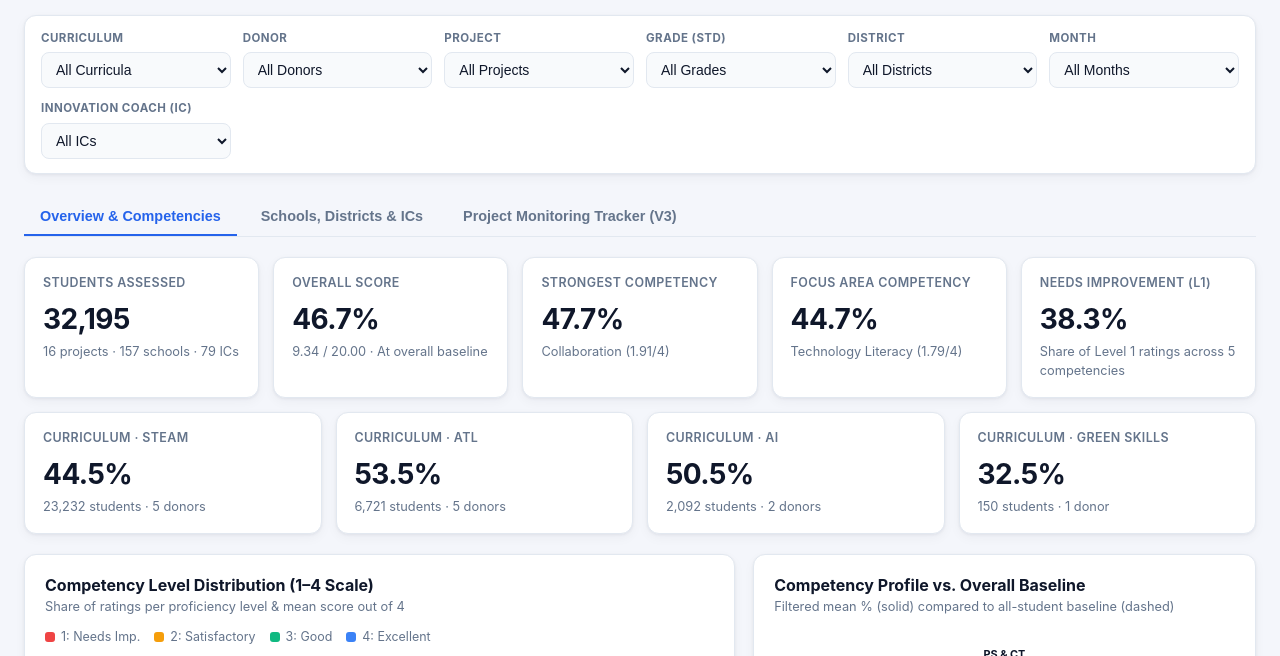
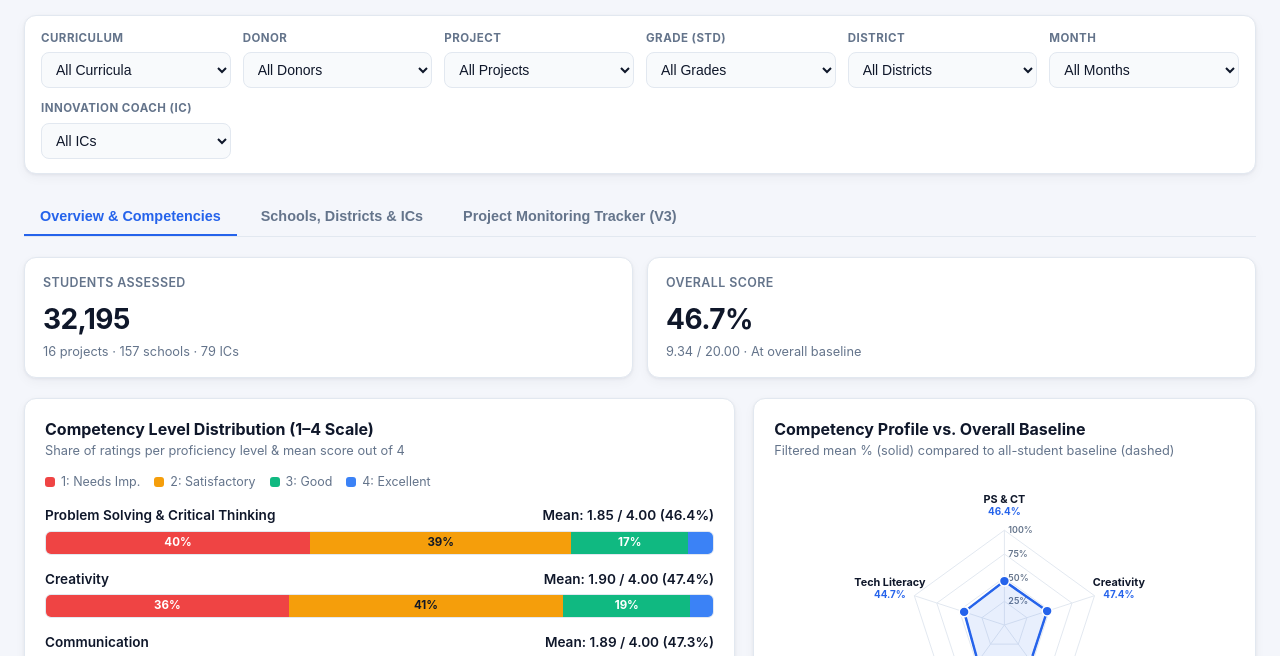
Before and after one commit to aadmane/rubric, a plain HTML site: page index.html in a window 1280 px wide. Shown: the part 82-738 px from the top of the page. Drawn offline with Linux system fonts and the light colour scheme.

Commit message:
Remove extra KPI and curriculum boxes

```diff
--- a/index.html
+++ b/index.html
@@ -300,7 +300,6 @@
   <!-- TAB 1: OVERVIEW -->
   <section id="tab-overview" class="tab-panel active" role="tabpanel">
     <div class="kpi-grid" id="kpiGrid"></div>
-    <div class="kpi-grid" id="currGrid" style="margin-top:-6px"></div>
 
     <div class="grid-2">
       <div class="card col-7">
@@ -637,11 +636,6 @@ function getFilteredRecords() {
 }
 
 function renderKPIs(st) {
-  let bestIdx = 0, lowIdx = 0;
-  st.pcts.forEach((p, i) => {
-    if (p > st.pcts[bestIdx]) bestIdx = i;
-    if (p < st.pcts[lowIdx]) lowIdx = i;
-  });
   const delta = (st.overallPct - BASELINE.overallPct) * 100;
   const deltaStr = Math.abs(delta) < 0.05 ? "At overall baseline" : `${delta > 0 ? "+" : ""}${delta.toFixed(1)} pp vs. baseline`;
 
@@ -655,21 +649,6 @@ function renderKPIs(st) {
       <div class="kpi-label">Overall Score</div>
       <div class="kpi-value">${fmtPct(st.overallPct)}</div>
       <div class="kpi-sub">${st.overallMean20.toFixed(2)} / 20.00 · ${deltaStr}</div>
-    </div>
-    <div class="kpi-card">
-      <div class="kpi-label">Strongest Competency</div>
-      <div class="kpi-value">${fmtPct(st.pcts[bestIdx])}</div>
-      <div class="kpi-sub">${COMP_LABELS[bestIdx]} (${st.means[bestIdx].toFixed(2)}/4)</div>
-    </div>
-    <div class="kpi-card">
-      <div class="kpi-label">Focus Area Competency</div>
-      <div class="kpi-value">${fmtPct(st.pcts[lowIdx])}</div>
-      <div class="kpi-sub">${COMP_LABELS[lowIdx]} (${st.means[lowIdx].toFixed(2)}/4)</div>
-    </div>
-    <div class="kpi-card">
-      <div class="kpi-label">Needs Improvement (L1)</div>
-      <div class="kpi-value">${fmtPct(st.l1Rate)}</div>
-      <div class="kpi-sub">Share of Level 1 ratings across 5 competencies</div>
     </div>
   `;
 }
@@ -1158,48 +1137,6 @@ function renderTracker() {
   `).join("");
 }
 
-function renderCurrCards() {
-  const baseRows = DATA.records.filter(r =>
-    (state.grade === "ALL" || r.g === state.grade) &&
-    (state.district === "ALL" || r.d === state.district) &&
-    (state.month === "ALL" || r.m === state.month) &&
-    (state.ic === "ALL" || r.ic === state.ic)
-  );
-  const byCurr = new Map();
-  for (const r of baseRows) {
-    if (!byCurr.has(r.c)) byCurr.set(r.c, { n: 0, total: 0, donors: new Set() });
-    const item = byCurr.get(r.c);
-    item.n += r.n;
-    item.total += r.sum.reduce((a, b) => a + b, 0);
-    item.donors.add(r.dn);
-  }
-  const order = ["STEAM", "ATL", "AI", "Green Skills"];
-  const list = [...byCurr.entries()].sort((a, b) => {
-    const ia = order.indexOf(a[0]), ib = order.indexOf(b[0]);
-    return (ia === -1 ? 99 : ia) - (ib === -1 ? 99 : ib);
-  });
-  document.getElementById("currGrid").innerHTML = list.map(([c, v]) => {
-    const pct = v.total / (v.n * 20);
-    const active = state.curriculum === c;
-    return `
-      <div class="kpi-card curr-card" data-curr="${c}" style="cursor:pointer;${active ? 'border-color:var(--primary);background:var(--primary-soft);' : ''}">
-        <div class="kpi-label">Curriculum · ${c}</div>
-        <div class="kpi-value">${fmtPct(pct)}</div>
-        <div class="kpi-sub">${fmtNum(v.n)} students · ${v.donors.size} donor${v.donors.size > 1 ? 's' : ''}</div>
-      </div>
-    `;
-  }).join("");
-  document.querySelectorAll(".curr-card").forEach(el => {
-    el.addEventListener("click", () => {
-      const c = el.getAttribute("data-curr");
-      state.curriculum = (state.curriculum === c) ? "ALL" : c;
-      document.getElementById("fCurriculum").value = state.curriculum;
-      syncDonorAndProjectOptions();
-      update();
-    });
-  });
-}
-
 function update() {
   const rows = getFilteredRecords();
   const st = computeStats(rows);
@@ -1207,7 +1144,6 @@ function update() {
     `Showing ${fmtNum(st.n)} of ${fmtNum(DATA.totalRecords)} Student Assessments · ${st.projects} Projects · ${fmtNum(st.schools)} Schools · ${st.ics} ICs`;
   renderActiveChips();
   renderKPIs(st);
-  renderCurrCards();
   renderCompBars(st);
   renderRadar(st);
   renderProjectBars(rows);
```
